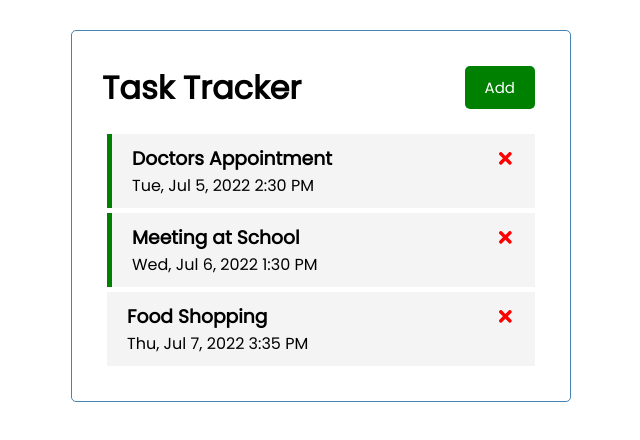
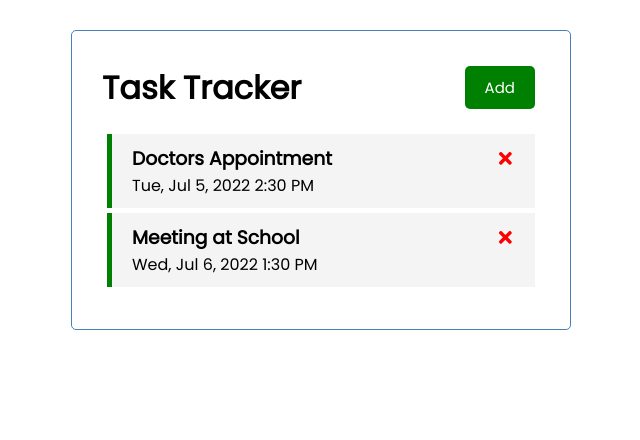
Before and after one commit to maremaric/React-task-tracker, a React (Create React App) app: page / in a window 1280 px wide. Shown: the top 440 px of the page, without its empty margins (319-959 px from the left). Built offline with nearby package versions, Linux system fonts and the light colour scheme; data requests are answered from the project's data file.

Commit message:
Delete task from server

```diff
--- a/db.json
+++ b/db.json
@@ -11,12 +11,6 @@
       "text": "Meeting at School",
       "day": "20220706T1330",
       "reminder": true
-    },
-    {
-      "id": 3,
-      "text": "Food Shopping",
-      "day": "20220707T1535",
-      "reminder": false
     }
   ]
 }
--- a/src/App.js
+++ b/src/App.js
@@ -33,7 +33,11 @@ const fetchTasks = async () => {
   }
 
 // Delete Task
-  const deleteTask = (id) => {
+  const deleteTask = async (id) => {
+    await fetch(`http://localhost:5000/tasks/${id}`, {
+      method: 'DELETE'
+    });
+
     setTasks(tasks.filter((task) => task.id !== id));
   }
 
```
